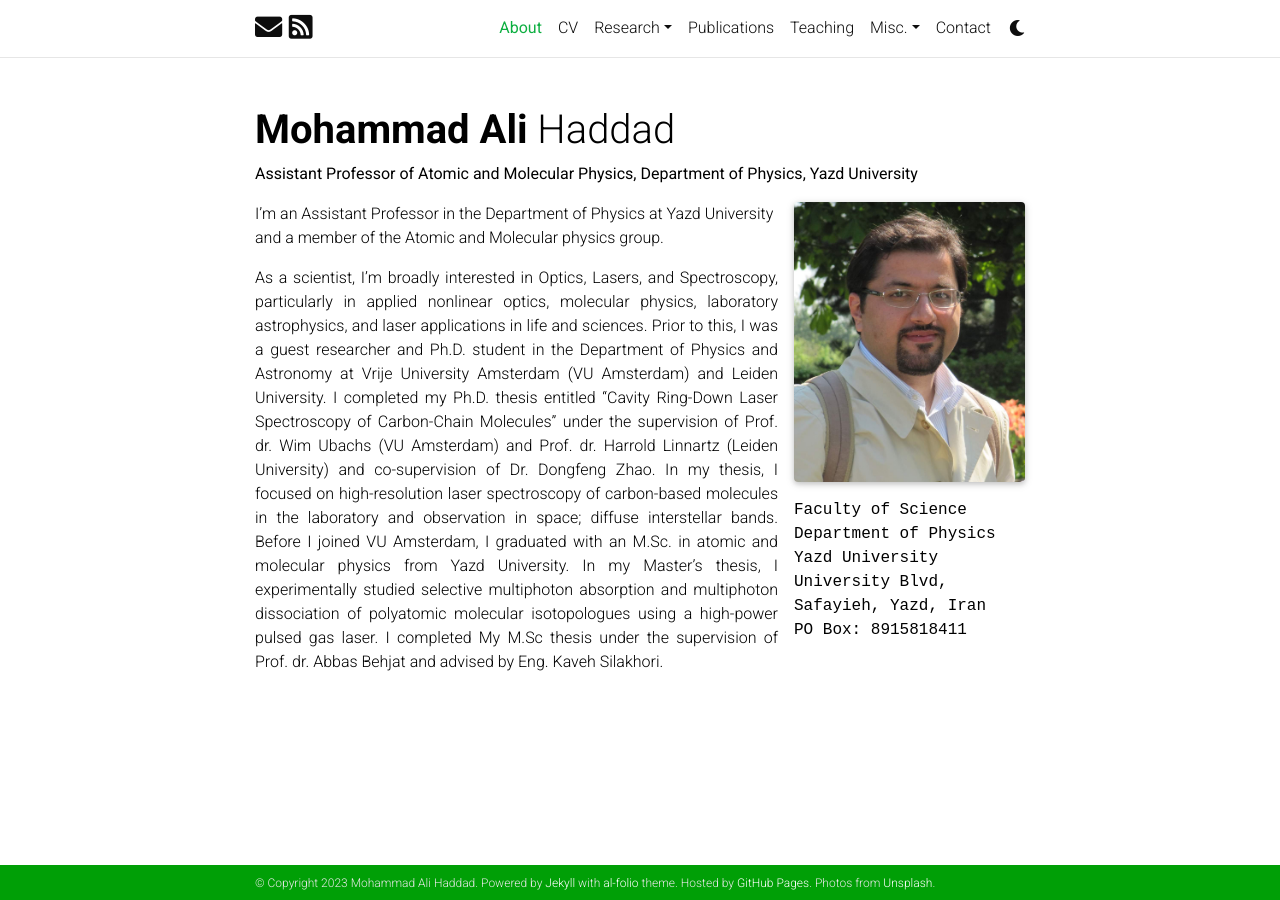
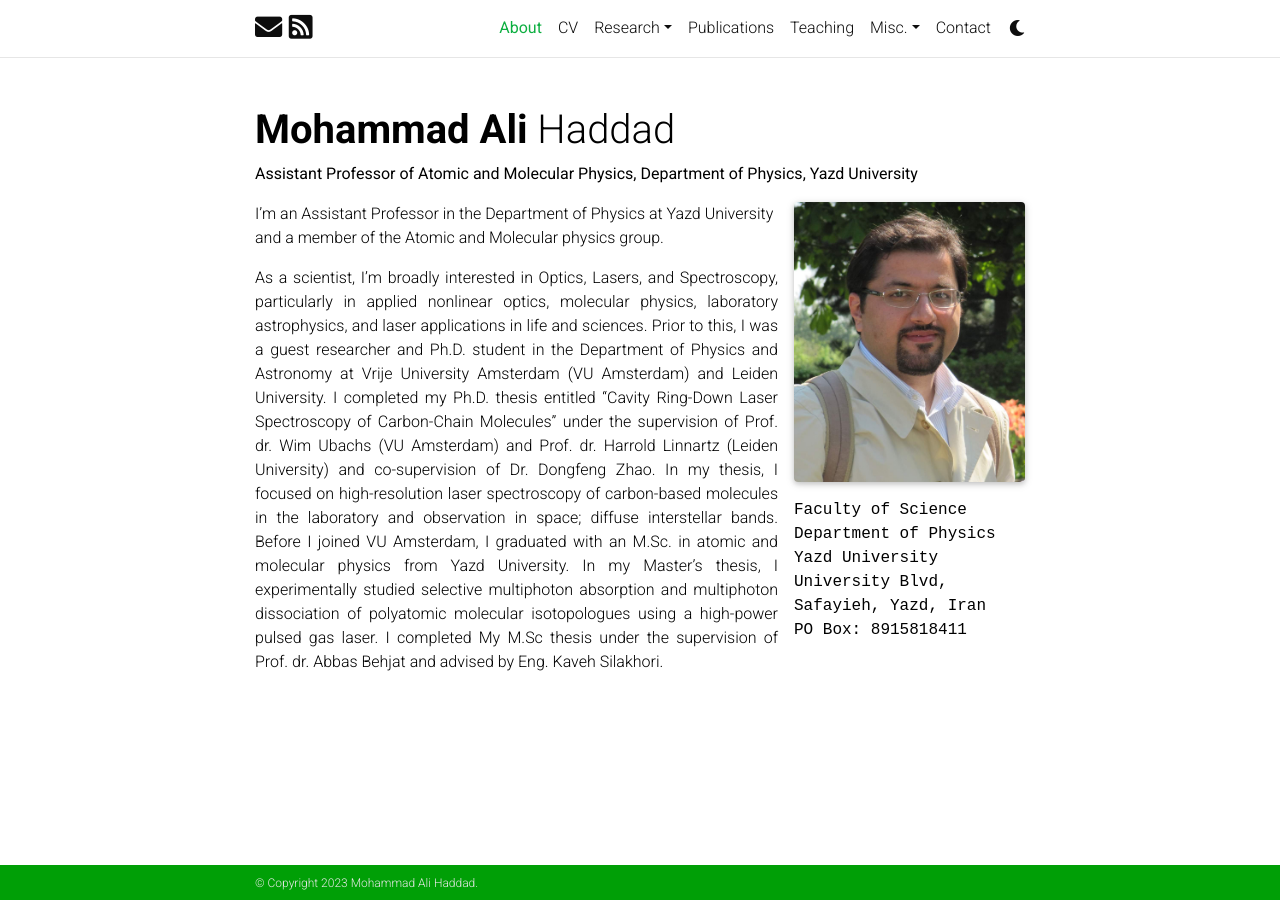
Before and after one commit to ma-haddad/ma-haddad.github.io, a Jekyll site: the page built from _pages/about.md, in a window 1280 px wide. Built offline with Jekyll 4.4.1, drawn with Linux system fonts in a browser that asks for light colours; full-size pictures stand in for the smaller copies a plugin makes; comment, search, counter and statistics services are not loaded; a style sheet for code colours, icons or effects is not loaded.

Commit message:
Update _config.yml

```diff
--- a/_config.yml
+++ b/_config.yml
@@ -10,10 +10,8 @@ email: mahaddad@yazd.ac.ir
 description: > # the ">" symbol means to ignore newlines until "footer_text:"
   A simple, whitespace theme for academics. Based on [*folio](https://github.com/bogoli/-folio) design.
 footer_text: >
-  Powered by <a href="https://jekyllrb.com/" target="_blank">Jekyll</a> with <a href="https://github.com/alshedivat/al-folio">al-folio</a> theme.
-  Hosted by <a href="https://pages.github.com/" target="_blank">GitHub Pages</a>.
-  Photos from <a href="https://unsplash.com" target="_blank">Unsplash</a>.
-keywords: jekyll, jekyll-theme, academic-website, portfolio-website  # add your own keywords or leave empty
+
+keywords: mahaddad@yazd.ac.ir, Yazd university, Mohammad Ali Haddad, Haddad  # add your own keywords or leave empty
 
 lang: en # the language of your site (for example: en, fr, cn, ru, etc.)
 icon: ⚛️  # the emoji used as the favicon (alternatively, provide image name in /assets/img/)
```
